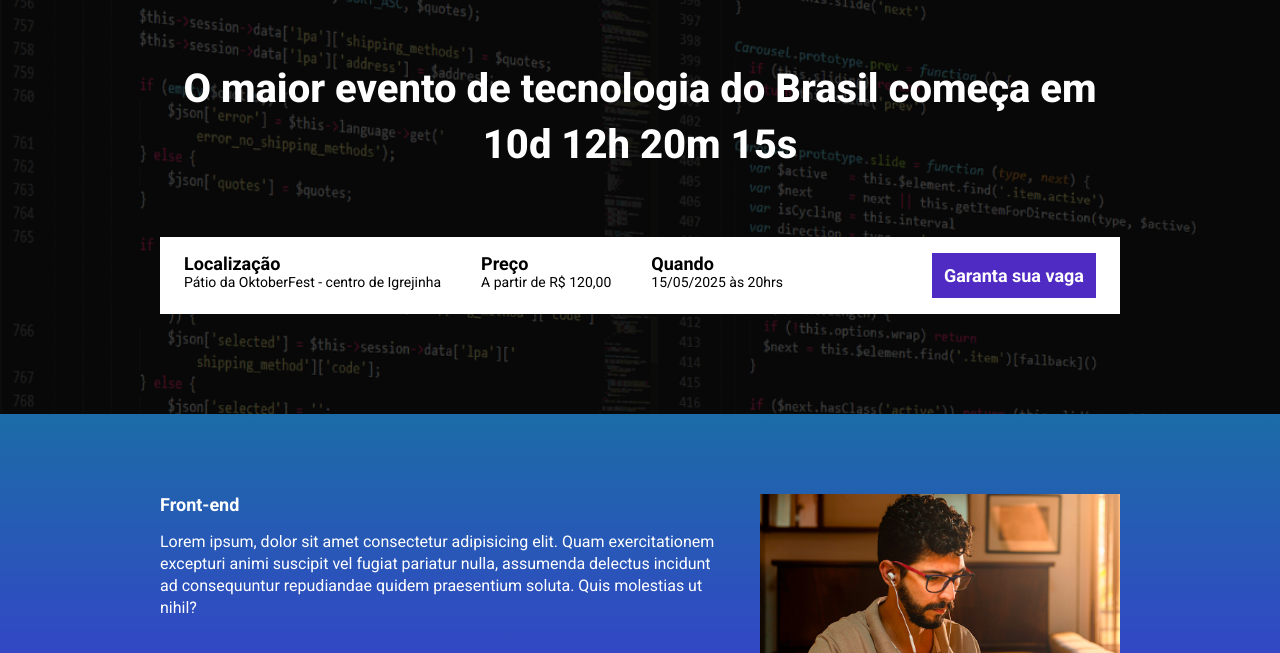
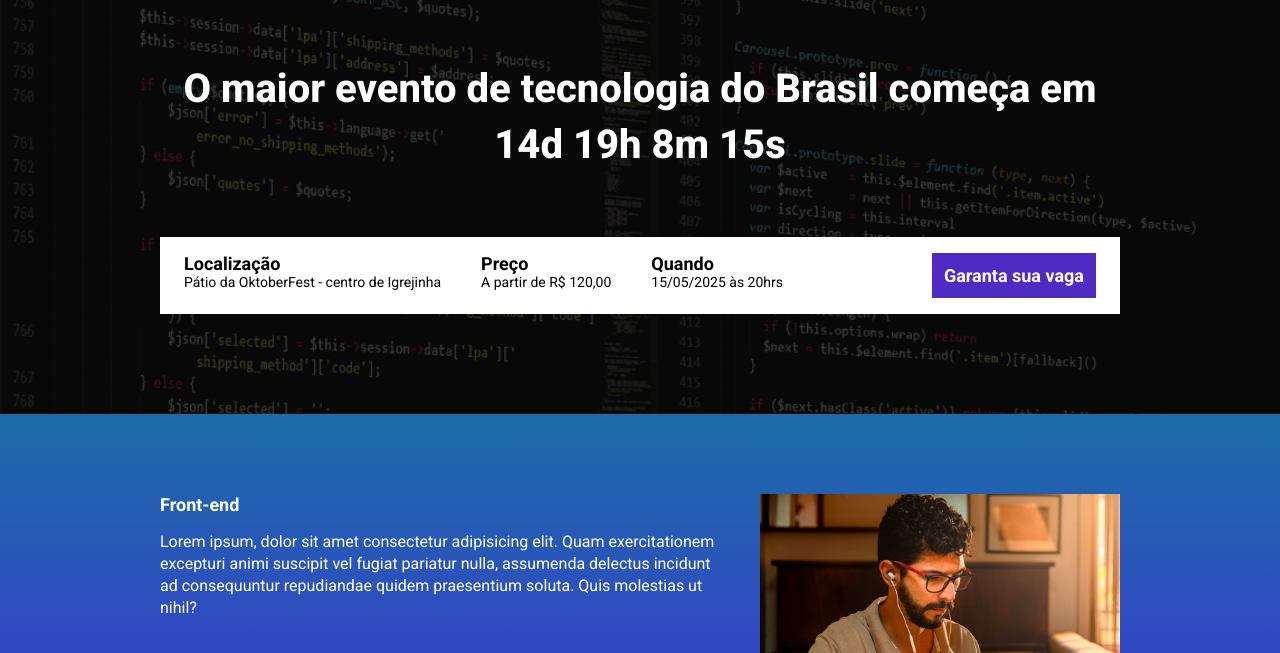
Before and after one commit to MatheusMartinsN1/ebac_talks, a website built with Parcel: page src/index.html in a window 1280 px wide. Shown: the part 147-800 px from the top of the page. Built offline with nearby package versions, Linux system fonts and the light colour scheme.

Commit message:
Contagem regressiva criada

```diff
--- a/package.json
+++ b/package.json
@@ -2,9 +2,9 @@
   "name": "ebac_talks",
   "version": "1.0.0",
   "description": "",
-  "main": "index.js",
   "scripts": {
     "dev": "parcel src/index.html src/styles/main.scss src/scripts/main.js",
+    "build": "parcel build src/index.html",
     "test": "echo \"Error: no test specified\" && exit 1"
   },
   "keywords": [],
--- a/src/index.html
+++ b/src/index.html
@@ -12,7 +12,7 @@
         <div class="container">
             <img class="hero__logo" src="./images/ebac_logo.svg" alt="EBAC">
             <p class="hero__text">
-                O maior evento de tecnologia do Brasil começa em 10d 12h 20m 15s
+                O maior evento de tecnologia do Brasil começa em <span id="contador"></span>
             </p>
             <div class="infos-bar">
                 <ul class="infos-bar__infos">
--- a/src/scripts/main.js
+++ b/src/scripts/main.js
@@ -1 +1,32 @@
 AOS.init();
+
+let dataDoEvento = new Date("May 15, 2025 20:00:00")
+let timeStampDoEvento = dataDoEvento.getTime()
+
+let contaAsHoras = setInterval(function() {
+    let agora = new Date()
+    let timeStampAtual = agora.getTime()
+
+    let distanciaAteOEvento = timeStampDoEvento - timeStampAtual
+
+    let diaEmMs = 1000 * 60 * 60 * 24
+    let horaEmMs = 1000 * 60 * 60
+    let minutosEmMs = 1000 * 60
+
+    let diasAteOEvento = Math.floor(distanciaAteOEvento / diaEmMs)
+    let horasAteOEvento = Math.floor((distanciaAteOEvento % diaEmMs) / horaEmMs)
+    let minutosAteOEvento = Math.floor((distanciaAteOEvento %  horaEmMs) / minutosEmMs)
+    let segundosAteOEvento = Math.floor((distanciaAteOEvento % minutosEmMs) / 1000)
+
+    console.log(diasAteOEvento)
+    console.log(horasAteOEvento)
+    console.log(minutosAteOEvento)
+    console.log(segundosAteOEvento)
+
+    document.getElementById('contador').innerHTML = `${diasAteOEvento}d ${horasAteOEvento}h ${minutosAteOEvento}m ${segundosAteOEvento}s`
+
+    if(distanciaAteOEvento < 0) {
+        clearInterval(contaAsHoras)
+        document.getElementById('contador').innerHTML = 'Evento expirado'
+    }
+}, 1000)
```
